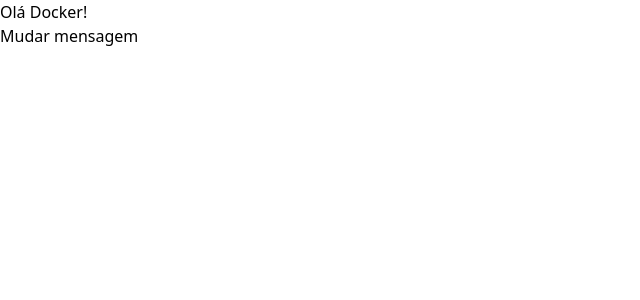
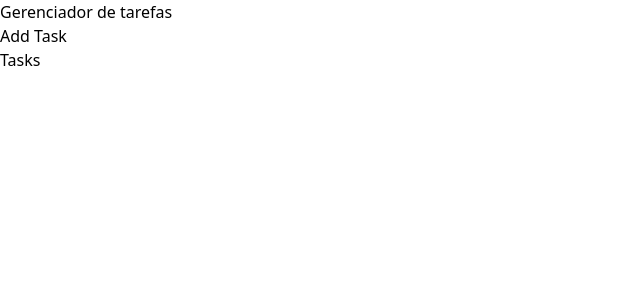
Before and after one commit to claudimf/react_full_stack_club, a React (Vite) app: page / in a window 1280 px wide. Shown: the top 300 px of the page, without its empty margins (0-640 px from the left). Built offline with nearby package versions, Linux system fonts and the light colour scheme.

Commit message:
Creating new components

```diff
--- a/src/App.jsx
+++ b/src/App.jsx
@@ -1,19 +1,13 @@
-import { useState } from "react";
+import AddTask from "./components/AddTask";
+import Tasks from "./components/Tasks";
 
 
 function App() {
-  const [message, setMessage] = useState("Olá Docker!");
-
   return (
     <div>
-      <h1>{message}</h1>
-      <button
-        onClick={() => {
-          setMessage('Fui clicado');
-        }}
-        >
-          Mudar mensagem
-      </button>
+      <h1>Gerenciador de tarefas</h1>
+      <AddTask />
+      <Tasks />
     </div>
   );
 }
--- /dev/null
+++ b/src/components/AddTask.jsx
@@ -0,0 +1,7 @@
+function AddTask() {
+    return (
+        <h1>Add Task</h1>
+    );
+}
+
+export default AddTask;
--- /dev/null
+++ b/src/components/Tasks.jsx
@@ -0,0 +1,7 @@
+function Tasks() {
+    return (
+        <h1>Tasks</h1>
+    );
+}
+
+export default Tasks;
```
